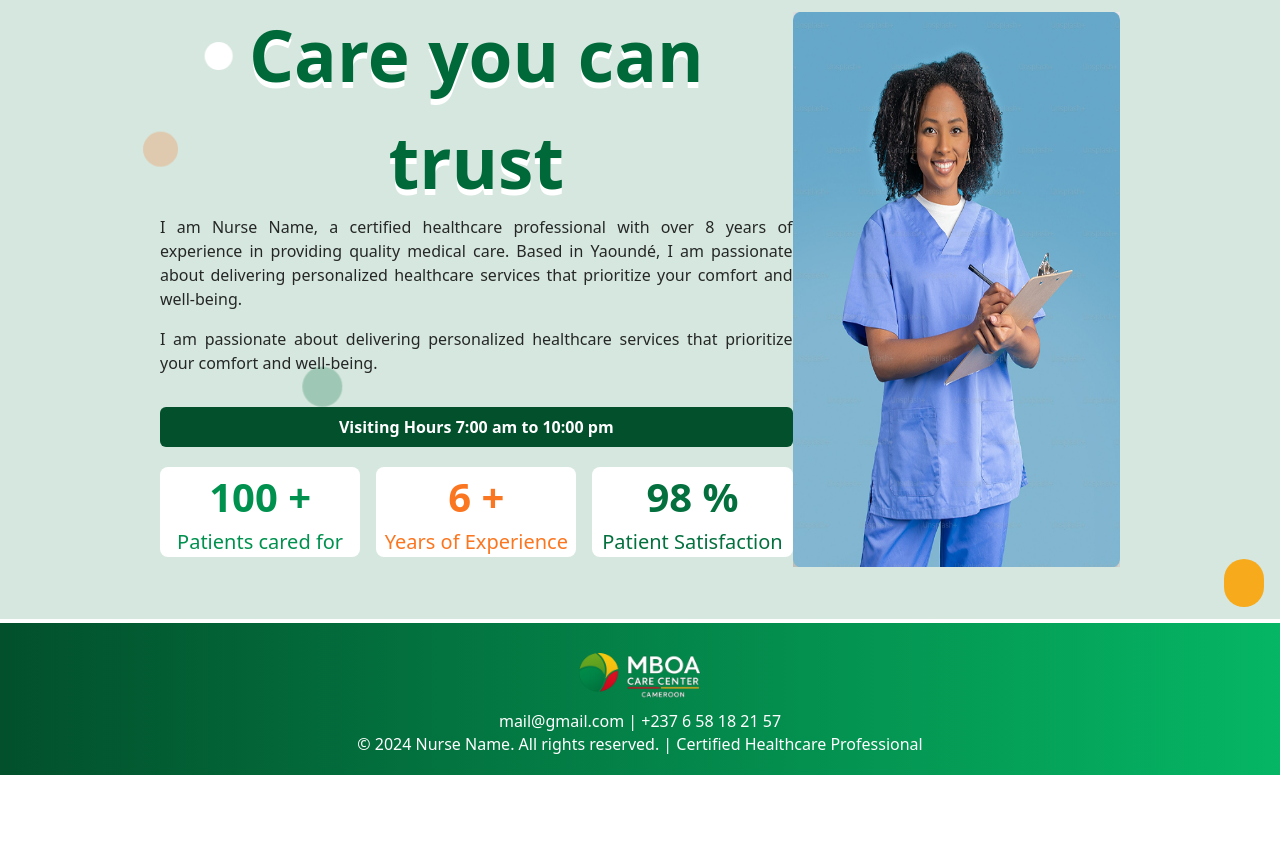
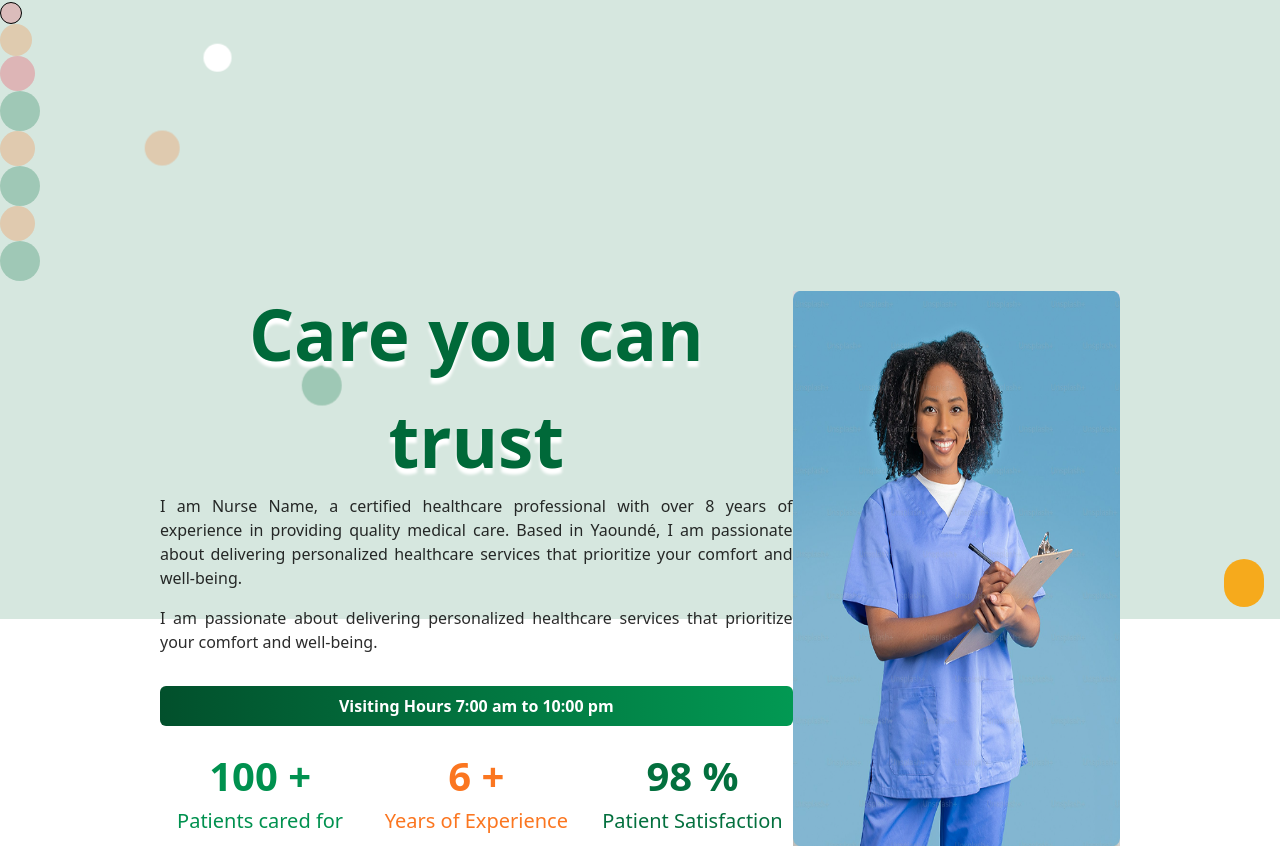
Before and after one commit to TSA7/mboa-care, a React (Vite) app: page / in a window 1280 px wide. Shown: the part 177-1025 px from the top of the page. Before the commit the page ends 952 px from the top, so only its background shows below. Built offline with nearby package versions, Linux system fonts and the light colour scheme; some icons are missing.

Commit message:
friday, 22 August

```diff
--- a/src/App.jsx
+++ b/src/App.jsx
@@ -2,12 +2,14 @@ import React, { useState } from 'react'
 import Footer from './components/Footer/Footer.jsx'
 import Navbar from './components/Navbar/Navbar.jsx'
 import Home from './components/Home/Home.jsx'
+import About from './components/About/About.jsx';
 function App() {
   const [navHeight, setNavHeight] = useState(0);
   return (
     <>
       <Navbar setNavHeight={setNavHeight}/>
       <Home navHeight={navHeight}/>
+      <About/>
       <Footer/>
     </>
   )
--- /dev/null
+++ b/src/components/About/About.jsx
@@ -0,0 +1,11 @@
+import React from 'react'
+
+function About() {
+  return (
+    <div style={{height:'100vh', backgroundColor:'white'}}>
+
+    </div>
+  )
+}
+
+export default About
--- a/src/components/Home/Achievement.jsx
+++ b/src/components/Home/Achievement.jsx
@@ -12,8 +12,8 @@ function Achievement({color, number, unit, subtitle}) {
     }, [dynamicNumber])
   return (
     <div style={{color:color}} className=' bg-white rounded-lg w-full'>
-        <p className=' text-center text-[30px] lg:text-[40px] font-bold'>{dynamicNumber} {unit}</p>
-        <p className=' text-center text-[16px] lg:text-[20px]'>{subtitle}</p>
+        <h2 className=' text-center text-[30px] lg:text-[40px] font-bold'>{dynamicNumber} {unit}</h2>
+        <h3 className=' text-center text-[16px] lg:text-[20px]'>{subtitle}</h3>
     </div>
   )
 }
--- a/src/components/Home/Buble.jsx
+++ b/src/components/Home/Buble.jsx
@@ -1,8 +1,8 @@
 import React from 'react'
 
-function Buble({color, heigh, width, className}) {
+function Buble({color, heigh, width, className, style={}}) {
   return (
-<div className={`w-8 h-8 bg-white rounded-full ${className}`} style={{backgroundColor:color, height:heigh, width}}></div>
+<div className={`w-8 h-8 bg-white rounded-full ${className}`} style={{...style, backgroundColor:color, height:heigh, width}}></div>
   )
 }
 
--- a/src/components/Home/Home.jsx
+++ b/src/components/Home/Home.jsx
@@ -12,16 +12,24 @@ function Home({navHeight}) {
       <div className=' w-7 h-7 bg-white rounded-full  bubleAnimation1'></div>
       <Buble color='rgba(251, 118, 32, 0.25)' heigh='35px' width='35px' className={'bubleAnimation2'}/>
       <Buble color='rgba(3, 112, 62, 0.26)' heigh='40px' width='40px' className={'bubleAnimation3'}/>
-      <div className=' w-full   flex justify-center relative bottom-25 lg:bottom-0'>
+      <Buble color='rgba(239, 35, 60, 0.22)' heigh='22px' width='22px' className={'d'} style={{ border:`1px solid black`, transform:`translate(300px 200px)`}}/>
+      <Buble color='rgba(251, 118, 32, 0.25)' heigh='32px' width='32px' className={'bubleAnimation'}/>
+      <Buble color='rgba(239, 35, 60, 0.25)' heigh='35px' width='35px' className={'bubleAnimation'}/>
+      <Buble color='rgba(3, 112, 62, 0.26)' heigh='40px' width='40px' className={'bubleAnimation'}/>
+      <Buble color='rgba(251, 118, 32, 0.25)' heigh='35px' width='35px' className={'bubleAnimation'}/>
+      <Buble color='rgba(3, 112, 62, 0.26)' heigh='40px' width='40px' className={'bubleAnimation'}/>
+      <Buble color='rgba(251, 118, 32, 0.25)' heigh='35px' width='35px' className={'bubleAnimation'}/>
+      <Buble color='rgba(3, 112, 62, 0.26)' heigh='40px' width='40px' class name={'bubleAnimation'} style={{transform:`translate(20px 40px)`}}/>
+      <div className=' w-full   flex justify-center relative bottom-25  lg:bottom-0'>
         <div className='  w-9/10 lg:w-3/4 flex justify-between items-center'>
             <div>
                 <img className=' block lg:hidden' style={{height:`100vh -${navHeight}px - ${imgheight}px`}} src='home.png'/>
                 <div ref={leftheight}>
 
-                    <p style={{color:'rgba(0, 105, 57, 1)', fontWeight:'bold', textShadow:`0px 6px white`, textAlign:'center'}} className=' text-[35px] lg:text-[71px]'>Care you can trust</p>
+                    <p style={{color:'rgba(0, 105, 57, 1)', fontWeight:'bold', textShadow:`0px 6px 3px white `, textAlign:'center'}} className=' text-[35px] lg:text-[71px]'>Care you can trust</p>
                     <p style={{color:'rgba(0, 0, 0, 0.83)', textAlign:'justify'}}>I am Nurse Name, a certified healthcare professional with over 8 years of experience in providing quality medical care. Based in Yaoundé, I am passionate about delivering personalized healthcare services that prioritize your comfort and well-being.</p>
                     <p style={{color:'rgba(0, 0, 0, 0.83)', textAlign:'justify', marginTop:'16px'}}>I am passionate about delivering personalized healthcare services that prioritize your comfort and well-being.</p>
-                    <button className=' w-full font-semibold rounded-md mt-8 p-2' style={{backgroundColor:'rgba(2, 80, 44, 1)', color:'white'}}>Visiting Hours 7:00 am to 10:00 pm</button>
+                    <button className=' w-full font-semibold rounded-md mt-8 p-2' style={{backgroundImage:`linear-gradient(to right, #02502C, #029953)`, color:'white'}}>Visiting Hours 7:00 am to 10:00 pm</button>
                     <div className='flex justify-between my-5  gap-4'>
                         <Achievement number={100} unit={'+'} color={'rgba(0, 145, 79, 1)'} subtitle={'Patients cared for'}/>
                         <Achievement number={6} unit={'+'} color={'rgba(251, 118, 32, 1)'} subtitle={'Years of Experience'}/>
--- a/src/components/Home/home.css
+++ b/src/components/Home/home.css
@@ -36,6 +36,6 @@
 }
 
 .textshadow{
-    text-shadow: 0px 2px white;
+    text-shadow: 0px 2px 20px green;
     text-align: justify;
 }
```
